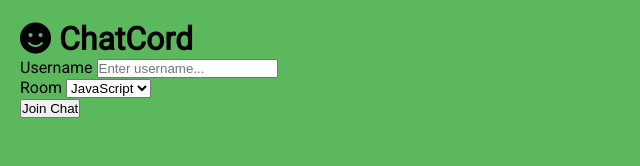
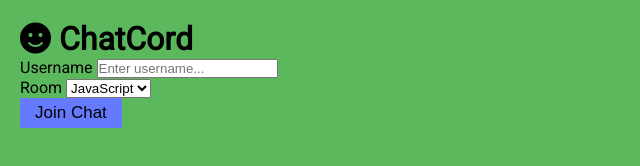
Before and after one commit to nobuyuki-tono/nodejs-socketio-chat-app, a plain HTML site: page public/index.html in a window 1280 px wide. Shown: the whole page, without its empty margins (0-640 px from the left). Drawn offline with Linux system fonts and the light colour scheme.

Commit message:
Set a default css style

```diff
--- a/public/css/style.css
+++ b/public/css/style.css
@@ -19,3 +19,21 @@ body {
   background: var(--light-color);
   margin: 20px;
 }
+
+ul {
+  list-style: none;
+}
+
+a {
+  text-decoration: none;
+}
+
+.btn {
+  cursor: pointer;
+  padding: 5px 15px;
+  background: var(--dark-color-a);
+  border: 0;
+  font-size: 17px;
+}
+
+/* Join page */
```
